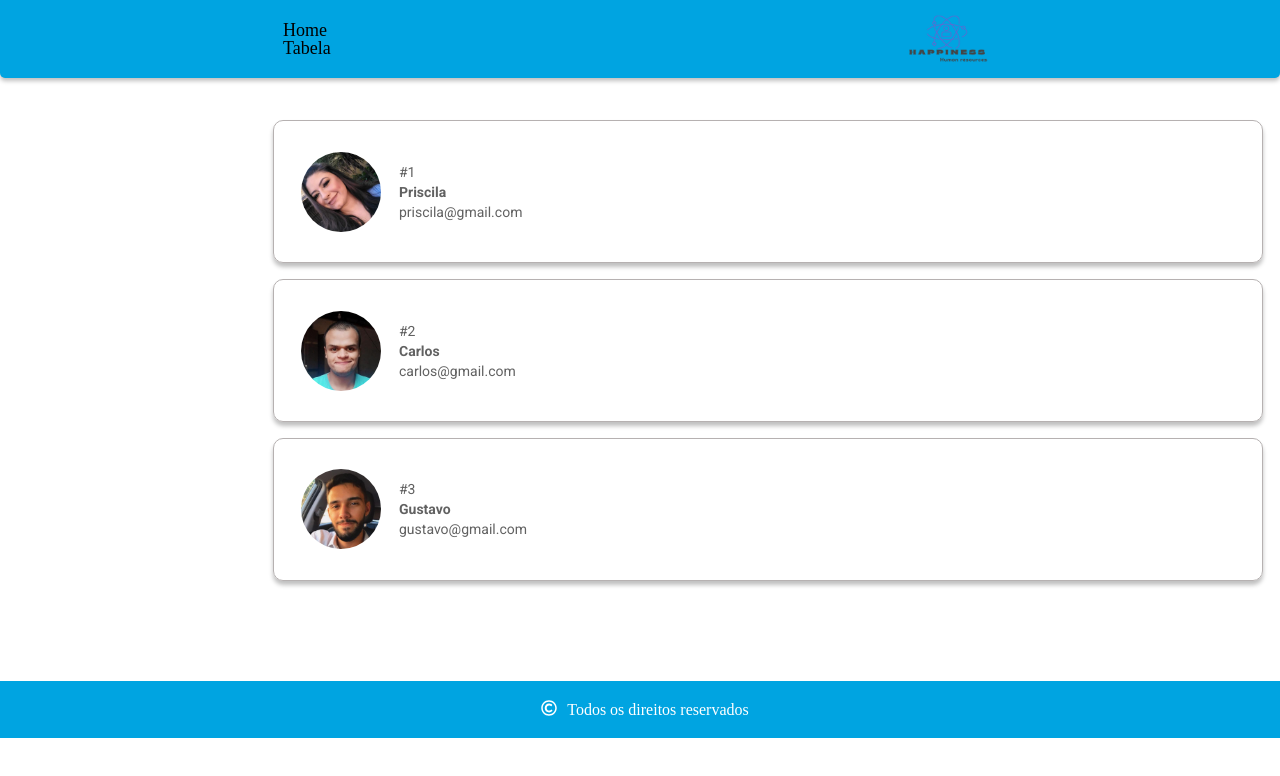
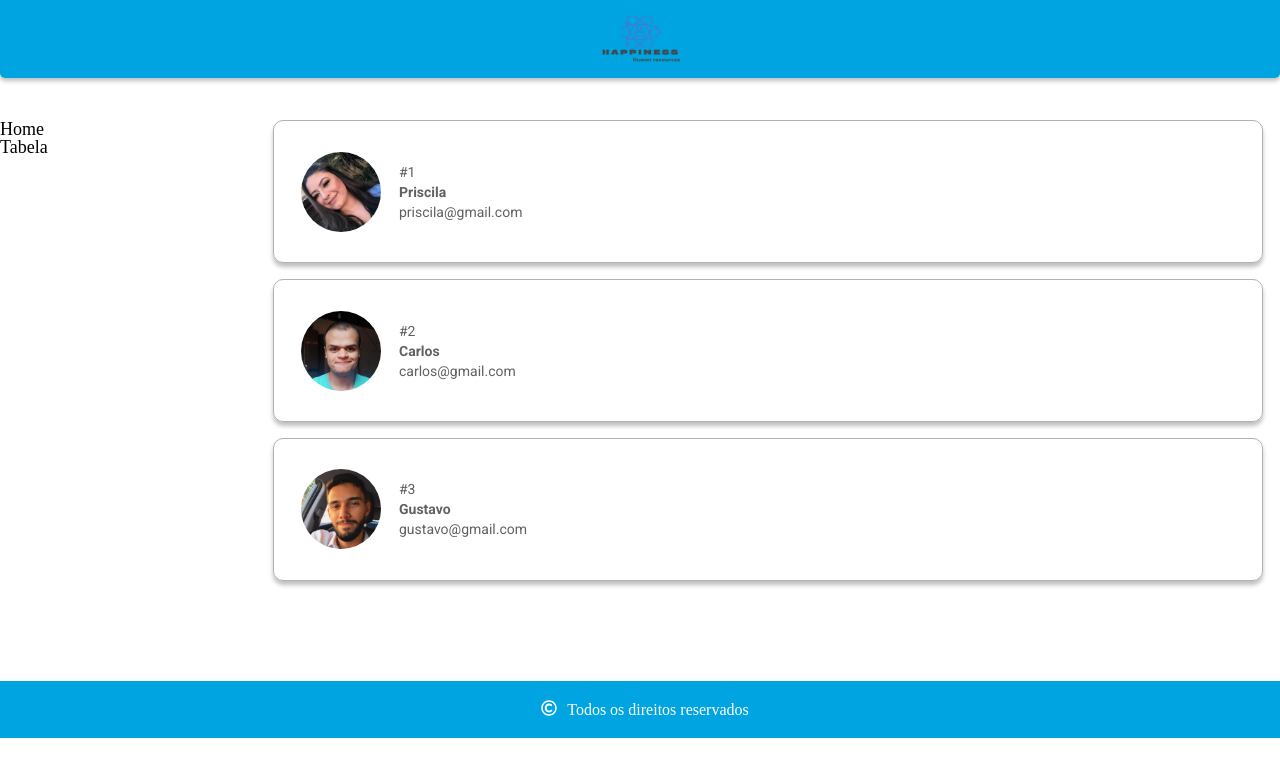
Before and after one commit to ramosspri/happiness, a React (Create React App) app in the folder front-end/: page / in a window 1280 px wide. Shown: the top 776 px of the page. Built offline with nearby package versions, Linux system fonts and the light colour scheme.

Commit message:
esquema do desktop concluído

```diff
--- a/front-end/src/componentes/Header/index.tsx
+++ b/front-end/src/componentes/Header/index.tsx
@@ -4,13 +4,9 @@ import { Logo } from './Logo';
 import { ContainerHeader } from './styles';
 
 const Header = () => {
-  const [showMenu, setShowMenu] = React.useState(true);
-  React.useLayoutEffect(() => {
-    window.screen.availWidth <= 800 ? setShowMenu(true) : setShowMenu(false);
-  }, []);
   return (
     <ContainerHeader>
-      {showMenu && <SideMenu />}
+      <SideMenu mostra={'hide2'} />
       <Logo />
     </ContainerHeader>
   );
--- a/front-end/src/componentes/SideMenu/index.tsx
+++ b/front-end/src/componentes/SideMenu/index.tsx
@@ -1,10 +1,10 @@
 import React from 'react';
 import { DivMenu, LinkDecoration, LinkSpaces } from './styles';
 
-export const SideMenu = () => {
+export const SideMenu = ({ mostra }: any) => {
   console.log(window.screen.availWidth);
   return (
-    <DivMenu>
+    <DivMenu className={mostra}>
       <LinkSpaces>
         <LinkDecoration to="/">Home</LinkDecoration>
       </LinkSpaces>
--- a/front-end/src/componentes/SideMenu/styles.ts
+++ b/front-end/src/componentes/SideMenu/styles.ts
@@ -25,10 +25,8 @@ export const LinkSpaces = styled.div`
   }
 `;
 export const DivMenu = styled.div`
-  display: flex;
   justify-content: space-between;
   grid-area: sidemenu;
-
   @media (min-width: 800px) {
     flex-direction: column;
     justify-content: flex-start;
--- a/front-end/src/componentes/Template/index.tsx
+++ b/front-end/src/componentes/Template/index.tsx
@@ -14,7 +14,7 @@ const Template = () => {
       <BrowserRouter>
         <Grid>
           <Header />
-          {/* <SideMenu /> */}
+          <SideMenu mostra="hide1" />
           <Footer />
           <MyRoute />
         </Grid>
--- a/front-end/src/styles/GlobalStyle.ts
+++ b/front-end/src/styles/GlobalStyle.ts
@@ -55,4 +55,20 @@ export const GlobalStyle = createGlobalStyle`
         display:block;
         font-size:1.125rem;
     }
+    .hide1 {
+      display:none;
+    }
+    .hide2 {
+      display:flex;
+    }
+    @media (min-width:800px) {
+      .hide1 {
+      display:block;
+    }
+     .hide2 {
+
+      display:none;
+    }
+    }
+
 `;
```
